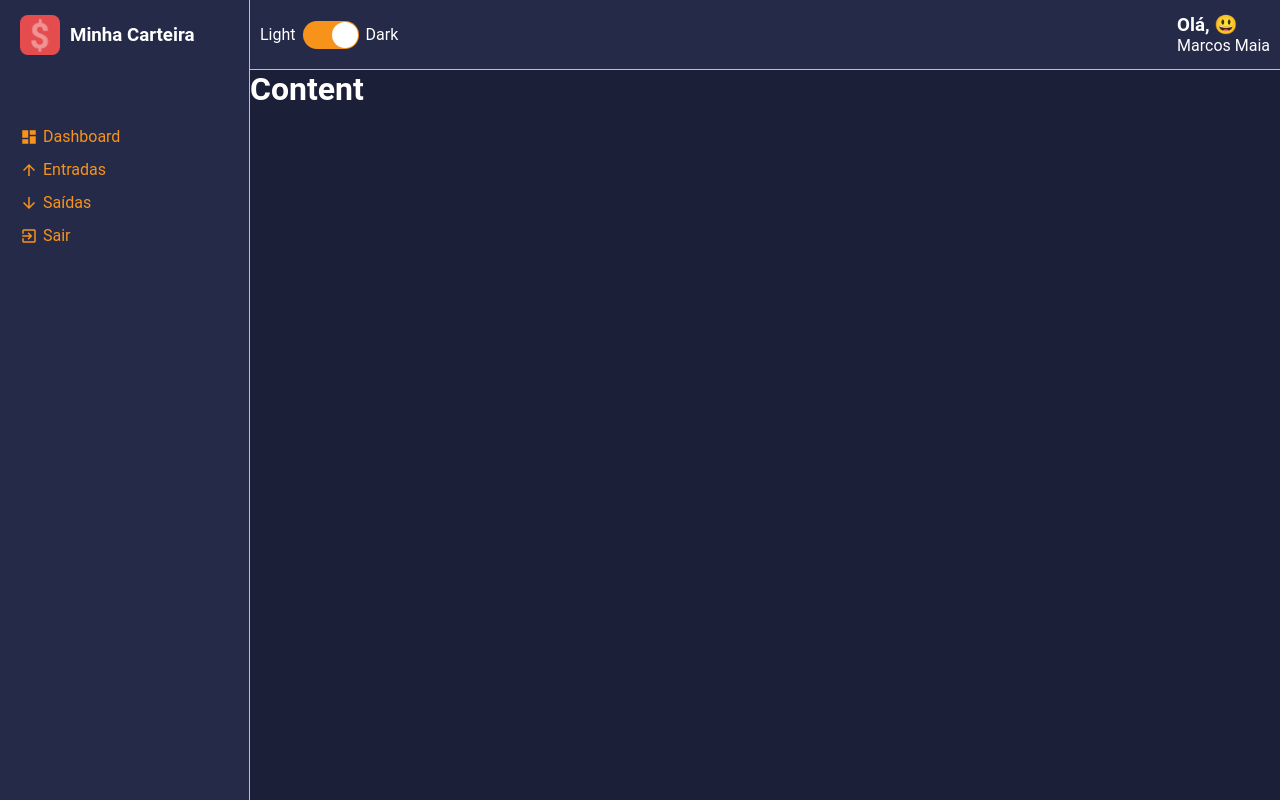
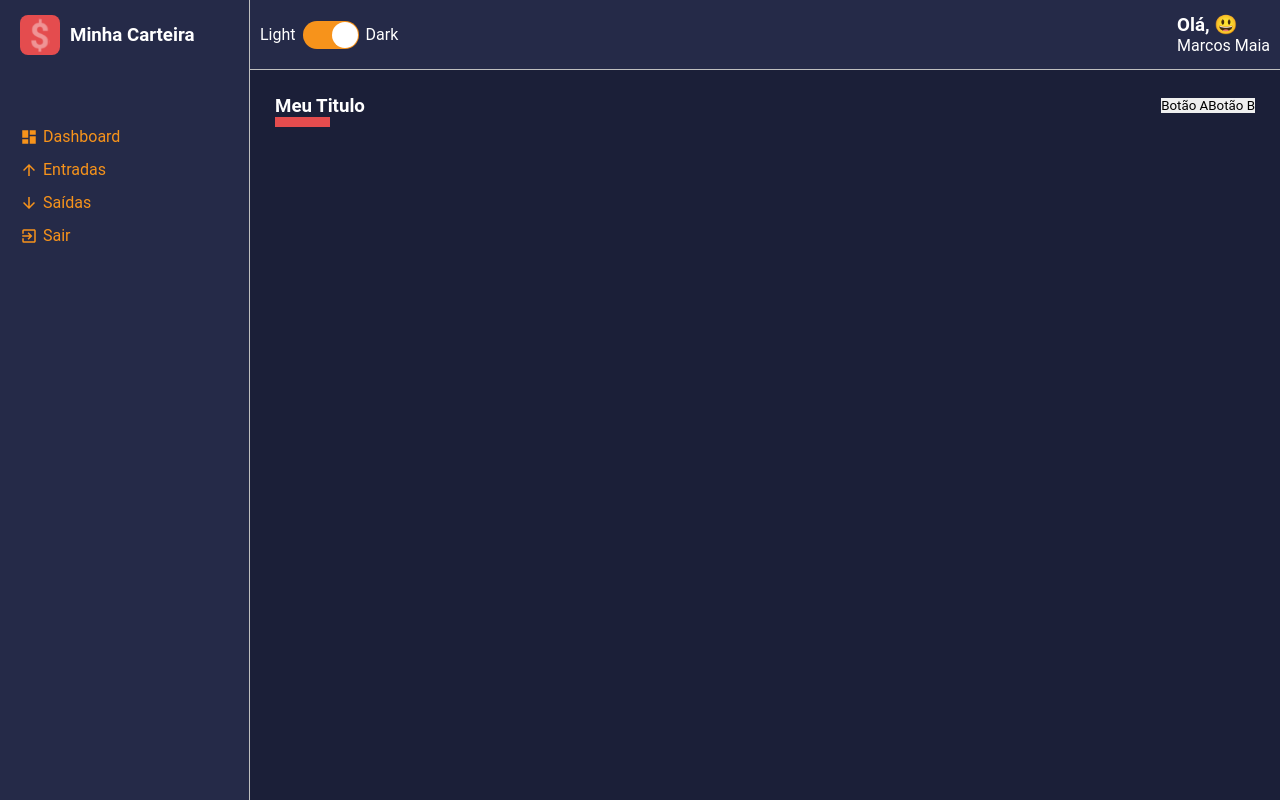
Before and after one commit to mamgjunior/my-wallet, a React (Create React App) app: page / in a window 1280 px wide. Built offline with nearby package versions, Linux system fonts and the light colour scheme; the HTML template or start-up script is replaced by a standard one.

Commit message:
Criando o header de conteudos

```diff
--- a/src/App.tsx
+++ b/src/App.tsx
@@ -6,11 +6,15 @@ import GlobalStyles from "./styles/GlobalStyles";
 import Layout from "./components/Layout";
 import dark from "./styles/themes/dark";
 
+import Dashboard from "./pages/Dashboard";
+
 const App: React.FC = () => {
     return(
         <ThemeProvider theme={dark}>
             <GlobalStyles />
-            <Layout />
+            <Layout>
+                <Dashboard />
+            </Layout>
         </ThemeProvider>
     );
 }
--- a/src/components/Content/index.tsx
+++ b/src/components/Content/index.tsx
@@ -2,10 +2,10 @@ import React from "react";
 
 import { Container } from "./styles";
 
-const Content: React.FC = () => {
+const Content: React.FC = ({ children }) => {
     return (
         <Container>
-            <h1>Content</h1>
+            { children }
         </Container>
     );
 }
--- a/src/components/Content/styles.ts
+++ b/src/components/Content/styles.ts
@@ -4,4 +4,5 @@ export const Container = styled.div`
     grid-area: CT;
     color: ${props => props.theme.color.white};
     background-color: ${props => props.theme.color.primary};
+    padding: 25px;
 `;
--- /dev/null
+++ b/src/components/ContentHeader/index.tsx
@@ -0,0 +1,23 @@
+import React from "react";
+
+import {
+    Container,
+    TitleContainer,
+    Controllers
+} from "./styles";
+
+const Content: React.FC = () => {
+    return (
+        <Container>
+            <TitleContainer>
+                <h3>Meu Titulo</h3>
+            </TitleContainer>
+            <Controllers>
+                <button type="button">Botão A</button>
+                <button type="button">Botão B</button>
+            </Controllers>
+        </Container>
+    );
+}
+
+export default Content;
--- /dev/null
+++ b/src/components/ContentHeader/styles.ts
@@ -0,0 +1,21 @@
+import styled from "styled-components";
+
+export const Container = styled.div`
+    width: 100%;
+    display: flex;
+    justify-content: space-between;
+    margin-bottom: 25px;
+`;
+
+export const TitleContainer = styled.div`
+    > h3 {
+        &::after {
+            content: "";
+            display: block;
+            width: 55px;
+            border-bottom: 10px solid ${props => props.theme.color.warning}
+        }
+    }
+`;
+
+export const Controllers = styled.div``;
--- a/src/components/Layout/index.tsx
+++ b/src/components/Layout/index.tsx
@@ -6,12 +6,14 @@ import Content from "../Content";
 import Aside from "../Aside";
 import MainHeader from "../MainHeader";
 
-const Layout: React.FC = () => {
+const Layout: React.FC = ({ children }) => {
     return (
         <Container>
             <MainHeader />
             <Aside />
-            <Content />
+            <Content>
+                { children }
+            </Content>
         </Container>
     );
 }
--- a/src/index.tsx
+++ b/src/index.tsx
@@ -3,16 +3,11 @@ import ReactDOM from 'react-dom';
 
 import { ThemeProvider } from "styled-components";
 
-import GlobalStyles from "./styles/GlobalStyles";
-import Layout from "./components/Layout";
-import dark from "./styles/themes/dark";
+import App from "./App";
 
 ReactDOM.render(
   <React.StrictMode>
-    <ThemeProvider theme={dark}>
-      <GlobalStyles />
-      <Layout />
-    </ThemeProvider>
+    <App />
   </React.StrictMode>,
   document.getElementById('root')
 );
--- a/src/pages/Dashboard/index.tsx
+++ b/src/pages/Dashboard/index.tsx
@@ -1,8 +1,14 @@
 import React from "react";
+
+import ContentHeader from "../../components/ContentHeader";
+
+import { Container } from "./styles";
 
 const Dashboard: React.FC = () => {
     return (
-        <h1>Dashboard</h1>
+        <Container>
+            <ContentHeader />
+        </Container>
     );
 }
 
--- /dev/null
+++ b/src/pages/Dashboard/styles.ts
@@ -0,0 +1,5 @@
+import styled from "styled-components";
+
+export const Container = styled.div`
+
+`;
```
